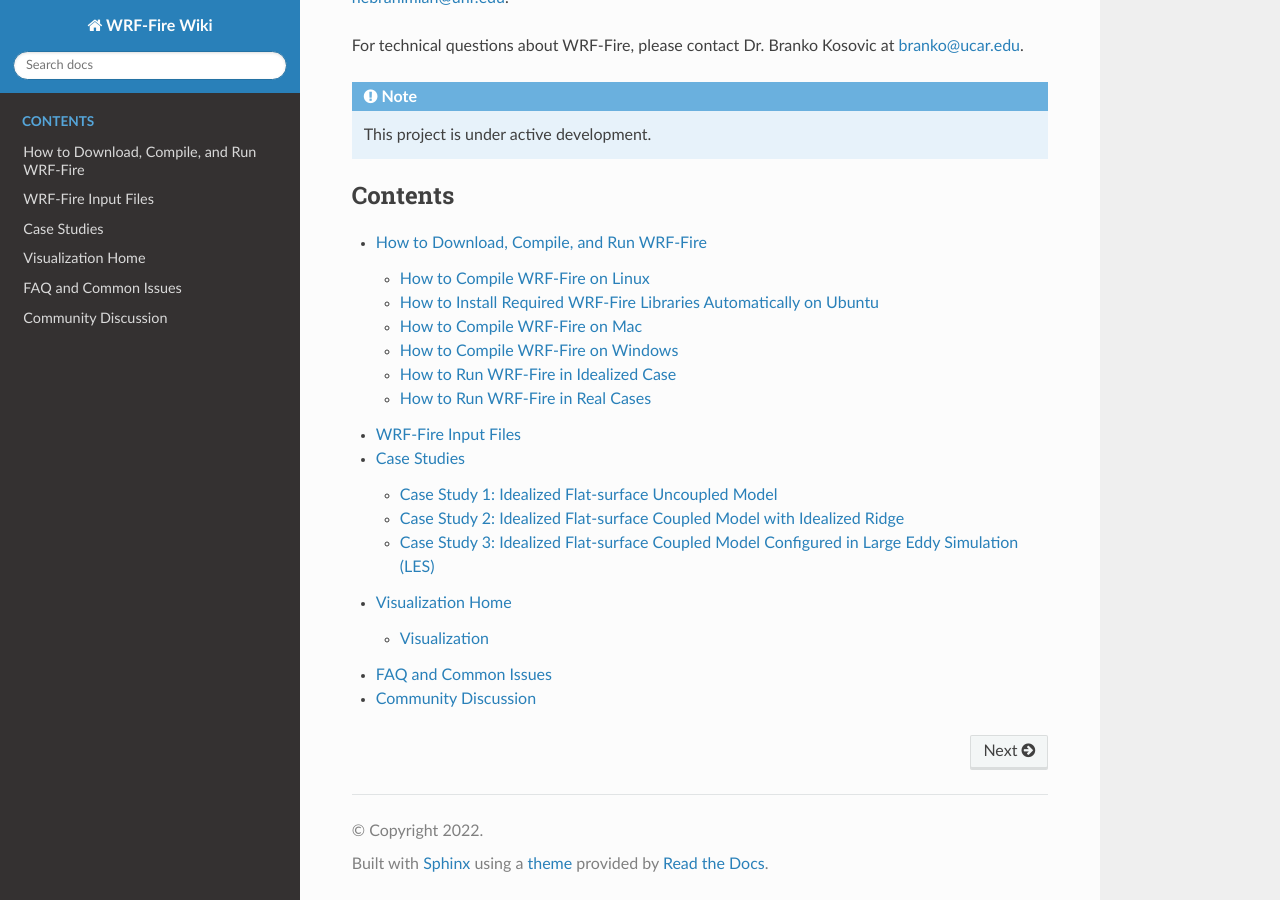
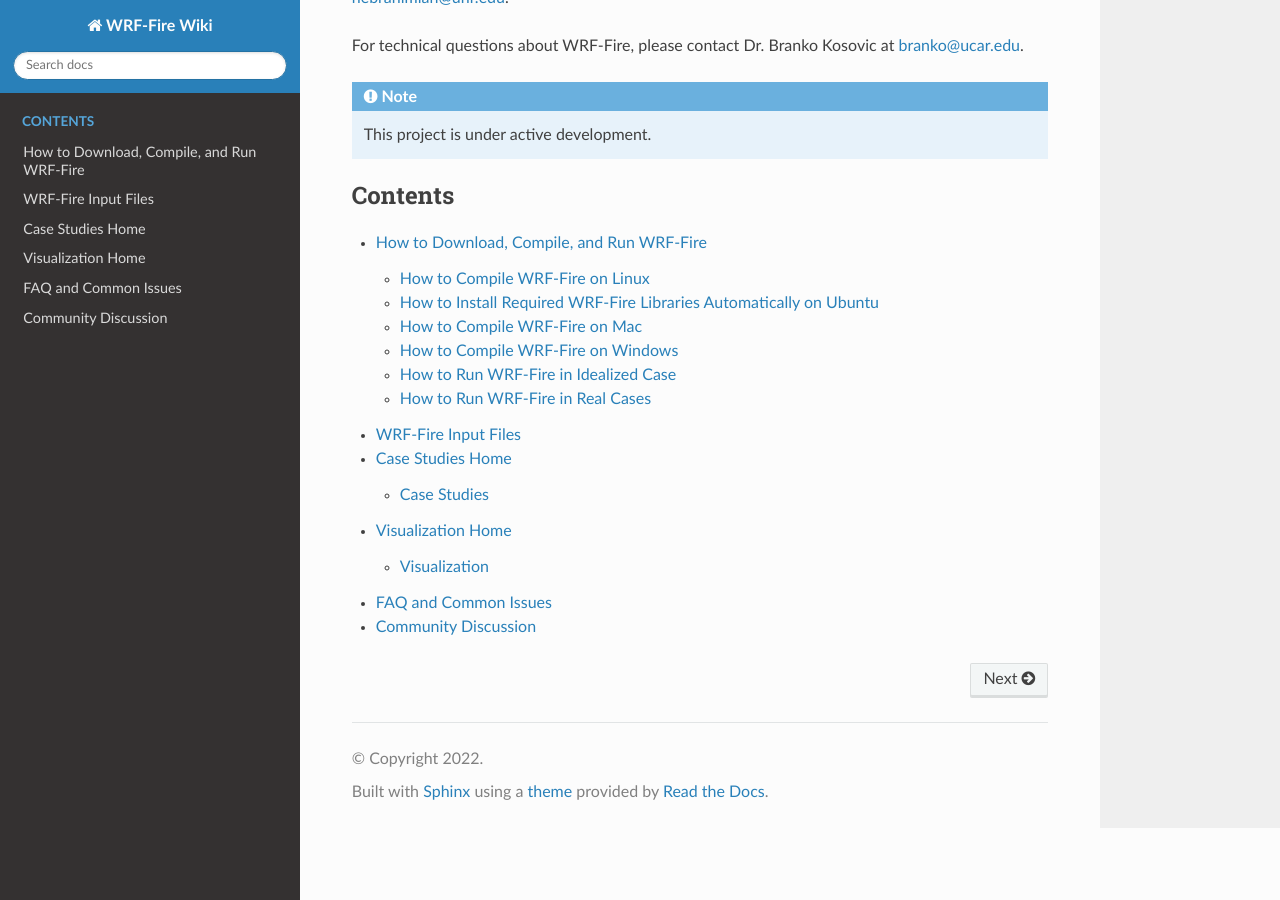
Before and after one commit to WRF-Fire-UNR/UNR-WRF-FIRE, a Sphinx documentation site: the page built from docs/source/index.rst, in a window 1280 px wide and 900 px high, scrolled down 1707 px. Built offline with Sphinx 7.4.7 and the Read the Docs theme 2.0.0, drawn with Linux system fonts in a browser that asks for light colours.

Commit message:
Update index.rst

```diff
--- a/docs/source/index.rst
+++ b/docs/source/index.rst
@@ -78,7 +78,7 @@ For technical questions about WRF-Fire, please contact Dr. Branko Kosovic at bra
 
    DCR
    input_files
-   case_studies
+   csHome
    visuHome
    faq
    forum
```
